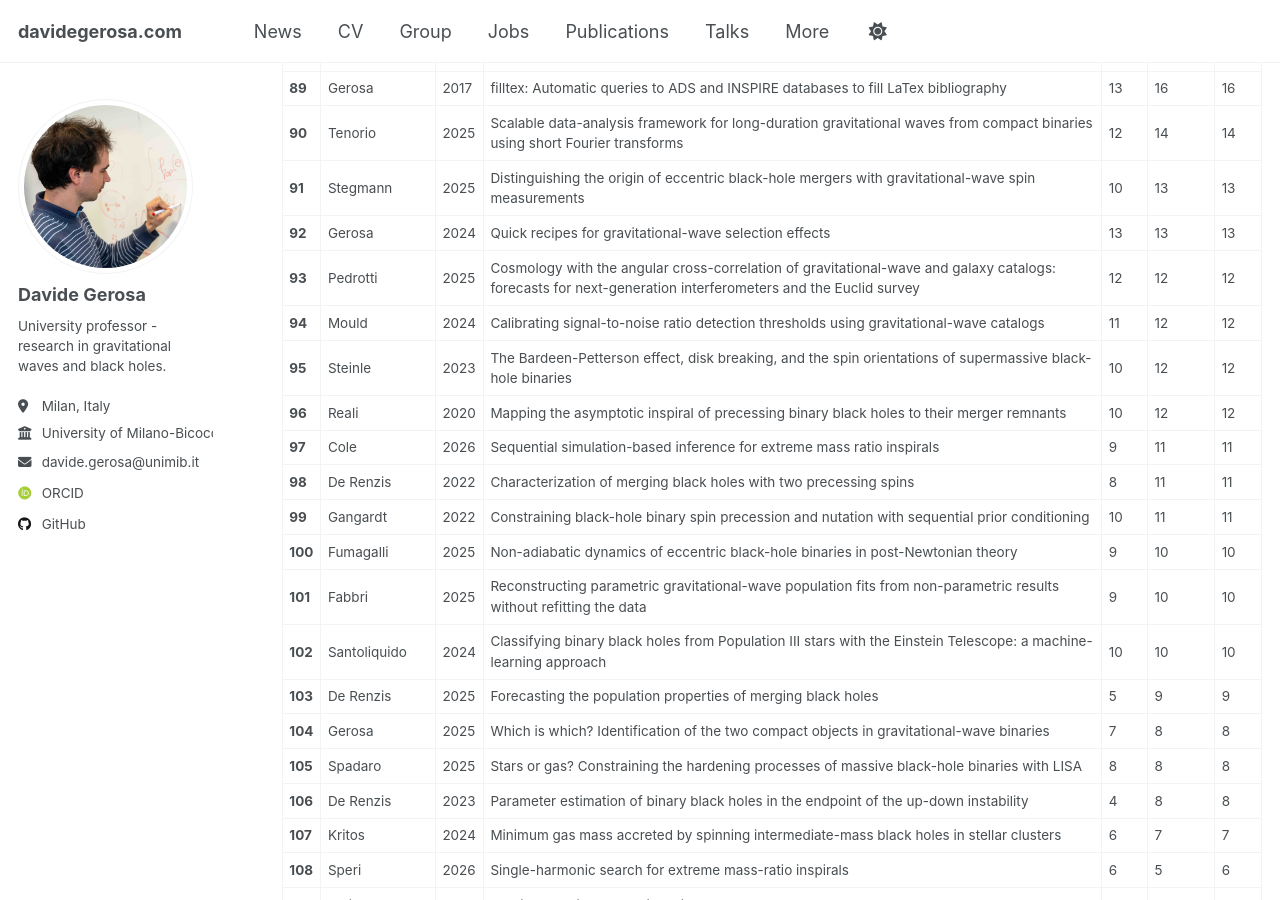
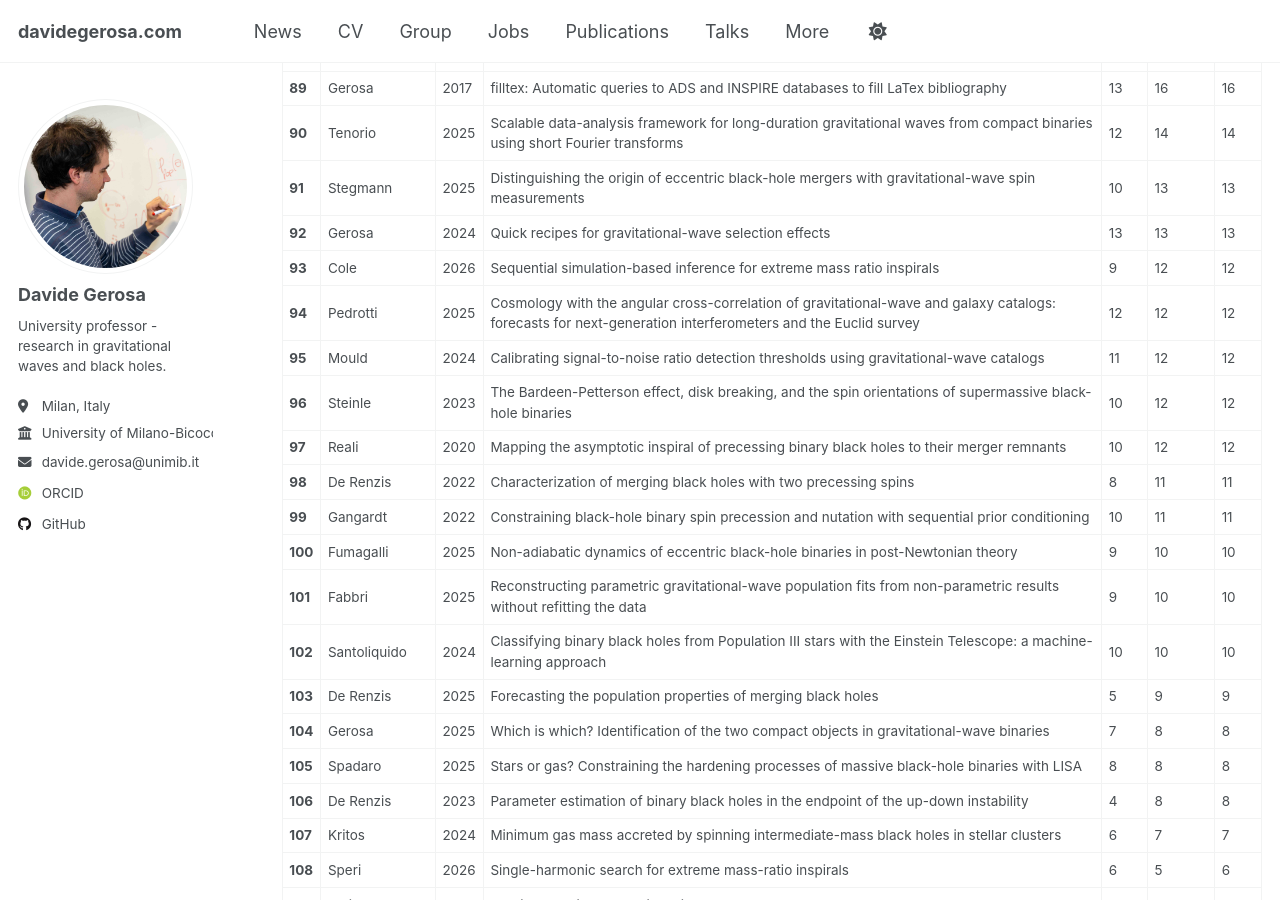
Before and after one commit to dgerosa/website, a Jekyll site: the page built from _pages/citations.md, in a window 1280 px wide and 900 px high, scrolled down 4043 px. Built offline with Jekyll 4.4.1, drawn with Linux system fonts in a browser that asks for light colours; some web fonts are replaced; some of the changed text lies outside the part shown.

Commit message:
Website update from workflow

```diff
--- a/_pages/_citations.md
+++ b/_pages/_citations.md
@@ -101,11 +101,11 @@
 | **90** | Tenorio | 2025 | Scalable data-analysis framework for long-duration gravitational waves from compact binaries using short Fourier transforms | 12 | 14 | 14 |
 | **91** | Stegmann | 2025 | Distinguishing the origin of eccentric black-hole mergers with gravitational-wave spin measurements | 10 | 13 | 13 |
 | **92** | Gerosa | 2024 | Quick recipes for gravitational-wave selection effects | 13 | 13 | 13 |
-| **93** | Pedrotti | 2025 | Cosmology with the angular cross-correlation of gravitational-wave and galaxy catalogs: forecasts for next-generation interferometers and the Euclid survey | 12 | 12 | 12 |
-| **94** | Mould | 2024 | Calibrating signal-to-noise ratio detection thresholds using gravitational-wave catalogs | 11 | 12 | 12 |
-| **95** | Steinle | 2023 | The Bardeen-Petterson effect, disk breaking, and the spin orientations of supermassive black-hole binaries | 10 | 12 | 12 |
-| **96** | Reali | 2020 | Mapping the asymptotic inspiral of precessing binary black holes to their merger remnants | 10 | 12 | 12 |
-| **97** | Cole | 2026 | Sequential simulation-based inference for extreme mass ratio inspirals | 9 | 11 | 11 |
+| **93** | Cole | 2026 | Sequential simulation-based inference for extreme mass ratio inspirals | 9 | 12 | 12 |
+| **94** | Pedrotti | 2025 | Cosmology with the angular cross-correlation of gravitational-wave and galaxy catalogs: forecasts for next-generation interferometers and the Euclid survey | 12 | 12 | 12 |
+| **95** | Mould | 2024 | Calibrating signal-to-noise ratio detection thresholds using gravitational-wave catalogs | 11 | 12 | 12 |
+| **96** | Steinle | 2023 | The Bardeen-Petterson effect, disk breaking, and the spin orientations of supermassive black-hole binaries | 10 | 12 | 12 |
+| **97** | Reali | 2020 | Mapping the asymptotic inspiral of precessing binary black holes to their merger remnants | 10 | 12 | 12 |
 | **98** | De Renzis | 2022 | Characterization of merging black holes with two precessing spins | 8 | 11 | 11 |
 | **99** | Gangardt | 2022 | Constraining black-hole binary spin precession and nutation with sequential prior conditioning | 10 | 11 | 11 |
 | **100** | Fumagalli | 2025 | Non-adiabatic dynamics of eccentric black-hole binaries in post-Newtonian theory | 9 | 10 | 10 |
```
Also changed, not shown: other parts of _pages/_citations.md (+5 -5 lines), _pages/_group.md (+1 -1 lines), _pages/_publications.md (+1 -1 lines), _pages/_talks.md (+5 -2 lines).
